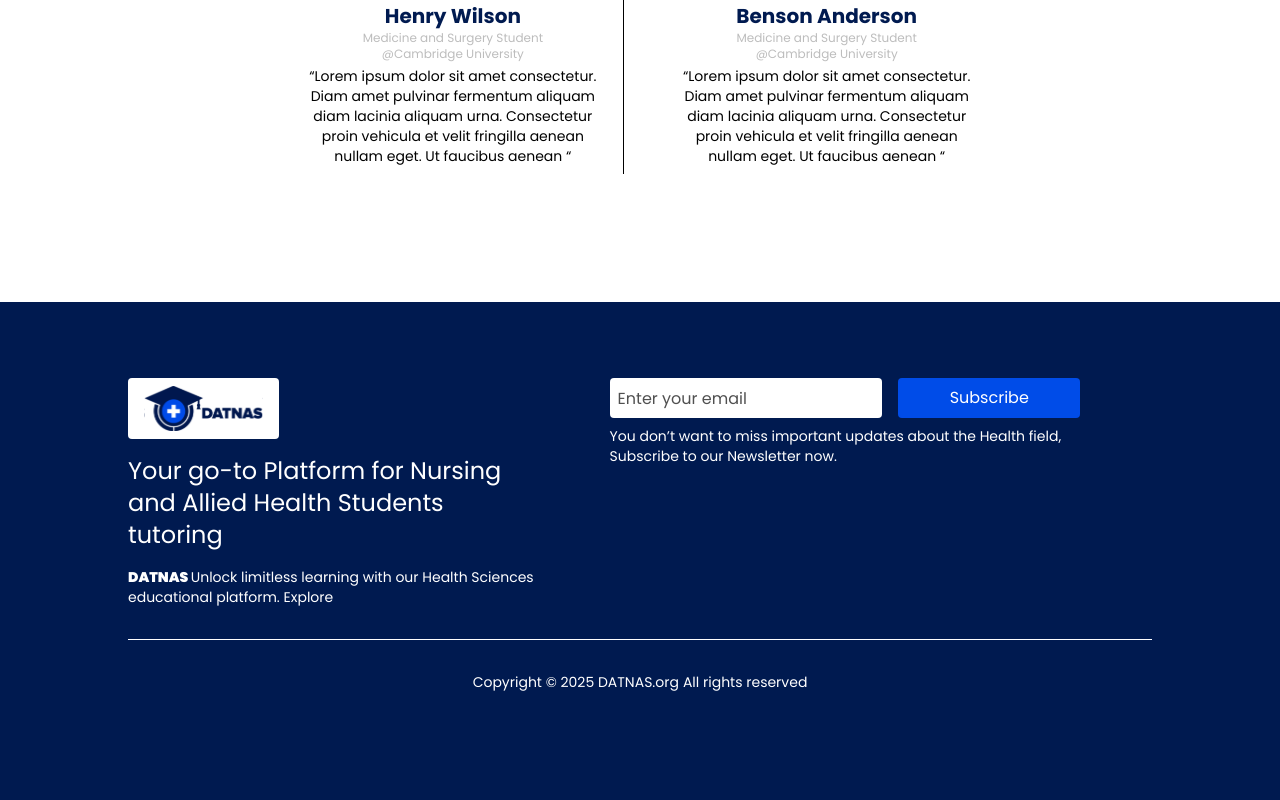
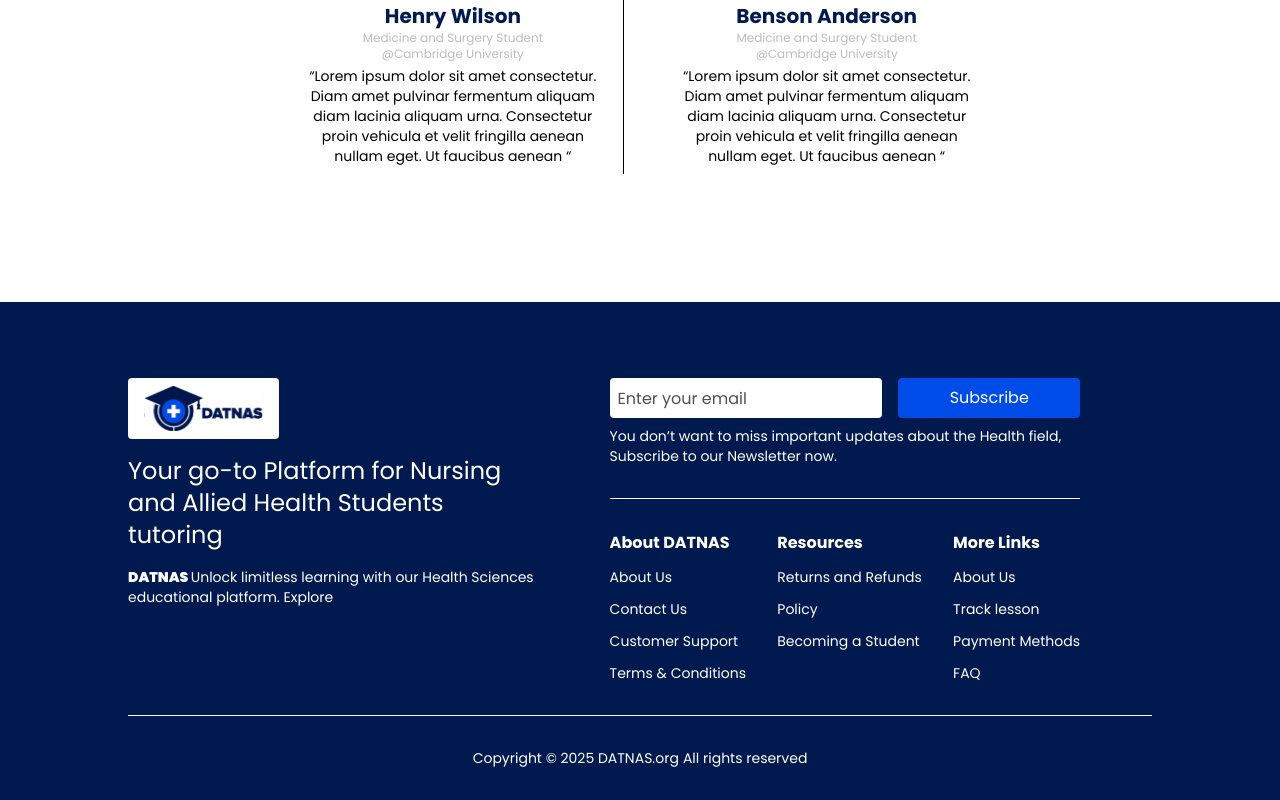
Before and after one commit to Jay-davisphem/datnas-client, a Next.js app: page / in a window 1280 px wide. Shown: the part 4885-5685 px from the top of the page. Before the commit the page ends 5609 px from the top, so only its background shows below. Built offline with nearby package versions, Linux system fonts and the light colour scheme.

Commit message:
trying to fix #5be3a57

```diff
--- a/app/ui/footer/index.tsx
+++ b/app/ui/footer/index.tsx
@@ -1,6 +1,6 @@
 import Info from "./Info";
 import NewslettterSub from "./NewslettterSub";
-// import SiteUtilities from "./SiteUtilities";
+import SiteUtilities from "./SiteUtilities";
 // import Socials from "./Socials";
 
 export default function Footer() {
@@ -12,7 +12,7 @@ export default function Footer() {
           <NewslettterSub />
           <Info />
           {/* <Socials /> */}
-          {/* <SiteUtilities /> */}
+          <SiteUtilities />
         </div>
         <div className="hidden md:flex md:px-16 lg:px-32 justify-between">
           <div className="flex flex-col gap-4 w-2/5">
@@ -21,7 +21,7 @@ export default function Footer() {
           </div>
           <div className="flex flex-col w-3/5 2xl:w-2/5 px-18 gap-8 ">
             <NewslettterSub />
-            {/* <SiteUtilities /> */}
+            <SiteUtilities />
           </div>
         </div>
         <div className="border-t mx-6 md:mx-16 my-6 lg:my-8 2xl:my-16 lg:mx-32 pt-8 flex flex-col md:flex-row gap-y-2 items-center justify-center gap-x-1">
```
